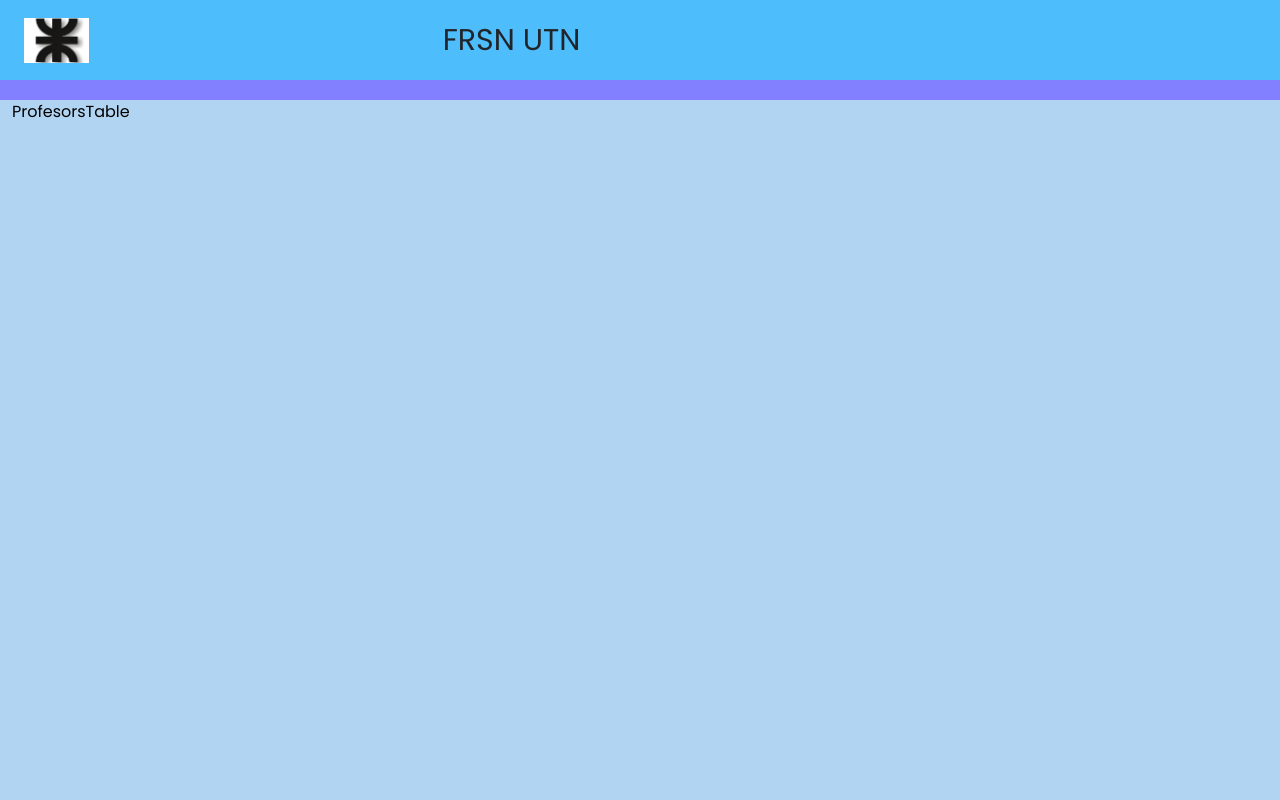
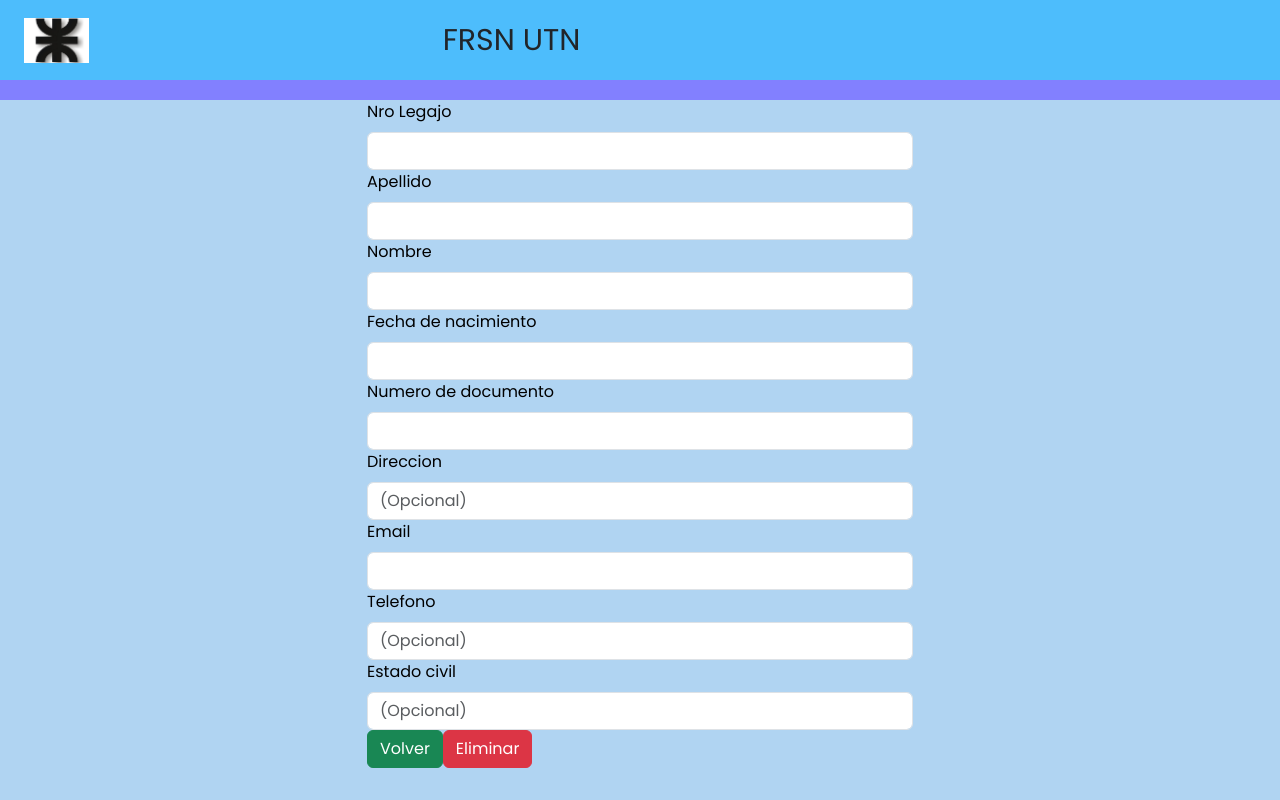
Before and after one commit to JulianCompierchio/Gestion-Datos-Utn, a React (Create React App) app: page /ProfesorsTable in a window 1280 px wide. Built offline with nearby package versions, Linux system fonts and the light colour scheme.

Commit message:
Haciendo plantilla de formulario

```diff
--- a/src/Components/Pages/AddExamForm/AddExamForm.js
+++ b/src/Components/Pages/AddExamForm/AddExamForm.js
@@ -2,7 +2,10 @@
 
 const AddExamForm = () => {
   return (
-    <div>AddExamForm</div>
+    <form>
+
+
+    </form>
   )
 }
 
--- a/src/Components/Pages/AddProfesorForm/AddProfesorForm.js
+++ b/src/Components/Pages/AddProfesorForm/AddProfesorForm.js
@@ -2,7 +2,7 @@
 
 const AddProfesorForm = () => {
   return (
-    <div>AddProfesorForm</div>
+    <div>FormP</div>
   )
 }
 
--- a/src/Components/Pages/Home/Home.js
+++ b/src/Components/Pages/Home/Home.js
@@ -3,6 +3,7 @@
 import ConsultCard from '../../Consult/ConsultCard/ConsultCard'
 import Title from '../../Title/Title'
 import './Home.css'
+import AddProfesorForm from '../AddProfesorForm/AddProfesorForm'
 
 const propsAgregar = {
     text : 'Agregar',
@@ -38,6 +39,7 @@
             <div className='col-6'>
                 <ConsultCard/>
             </div>
+
         </div>
     </div>
     )
--- a/src/Components/Pages/ProfesorsTable/ProfesorsTable.js
+++ b/src/Components/Pages/ProfesorsTable/ProfesorsTable.js
@@ -1,10 +1,142 @@
-import React from 'react'
+import React from 'react';
 import { useLocation } from 'react-router-dom';
+import { Container, Row, Col  , Form, Button } from 'react-bootstrap';
 
 const ProfesorsTable = () => {
   return (
-    <div>ProfesorsTable</div>
-  )
+    <Container>
+      <Row className="justify-content-center">
+        <Col md={6}>
+          <Form>
+            <Form.Group>
+              <Form.Label>Nro Legajo</Form.Label>
+              <Form.Control type="text" />
+            </Form.Group>
+
+            <Form.Group>
+              <Form.Label>Apellido</Form.Label>
+              <Form.Control type="text" />
+            </Form.Group>
+
+            <Form.Group>
+              <Form.Label>Nombre</Form.Label>
+              <Form.Control type="text" />
+            </Form.Group>
+
+            <Form.Group>
+              <Form.Label>Fecha de nacimiento</Form.Label>
+              <Form.Control type="text" />
+            </Form.Group>
+
+
+            {/* Campo radiobuttons de sexo */}
+
+
+            {/* Campo DROPDOWNLIST de Tipodoc */}
+
+            <Form.Group>
+              <Form.Label>Numero de documento</Form.Label>
+              <Form.Control type="text" />
+            </Form.Group>
+
+            <Form.Group>
+              <Form.Label>Direccion </Form.Label>
+              <Form.Control type="text" placeholder='(Opcional)' />
+            </Form.Group>
+
+            <Form.Group>
+              <Form.Label>Email</Form.Label>
+              <Form.Control type="Email" />
+            </Form.Group>
+
+            <Form.Group>
+              <Form.Label>Telefono</Form.Label>
+              <Form.Control type="text" placeholder='(Opcional)'/>
+            </Form.Group>
+
+            <Form.Group>
+              <Form.Label>Estado civil</Form.Label>
+              <Form.Control type="text" placeholder='(Opcional)'/>
+            </Form.Group>
+
+
+            {/* Campo DROPDOWNLIST de Titulo */}
+
+
+            <Button variant="success">Volver</Button>
+            <Button variant="danger">Eliminar</Button>
+
+          </Form>
+        </Col>
+      </Row>
+    </Container>
+  );
 }
 
-export default ProfesorsTable
+export default ProfesorsTable;
+
+
+
+
+
+
+
+
+
+
+
+
+
+
+
+
+// import React from 'react'
+// import { useLocation } from 'react-router-dom';
+
+
+// const ProfesorsTable = () => {
+//   return (
+
+//     <div className='container col-2 text-center row'>
+//       <form>
+//         <label>Nro Legajo</label>
+//         <input type='text'/>
+
+//         <label>Apellido</label>
+//         <input type='text'/>
+
+//         <label>Nombre</label>
+//         <input type='text'/>
+
+//         <label>Fecha de nacimiento</label>
+//         <input type='text'/>
+
+//         <input type='checkbox'/>
+
+//         <label>Numero de documento</label>
+//         <input type='text'/>
+
+//         <label>Direcciom</label>
+//         <input type='text'/>
+
+//         <label>Email</label>
+//         <input type='text'/>
+
+//         <label>Telefono</label>
+//         <input type='text' placeholder='(Opcional)'/>
+
+//         <label>Estado civil</label>
+//         <input type='text' placeholder='(Opcional)'/>
+
+//         <label>Titulo</label>
+//         <input type='text' placeholder='(Opcional)'/>
+
+//       </form>
+
+//       <button className='btn btn-success'>Volver</button>
+//       <button className='btn btn-danger'>Eliminar</button>
+//     </div>
+//   )
+// }
+
+// export default ProfesorsTable
--- a/src/index.js
+++ b/src/index.js
@@ -15,4 +15,11 @@
 // If you want to start measuring performance in your app, pass a function
 // to log results (for example: reportWebVitals(console.log))
 // or send to an analytics endpoint. Learn more: https://bit.ly/CRA-vitals
+
+
+  <script
+  src="https://cdn.jsdelivr.net/npm/react-dom/umd/react-dom.production.min.js"
+  crossorigin></script>
+
+
 reportWebVitals();
```
